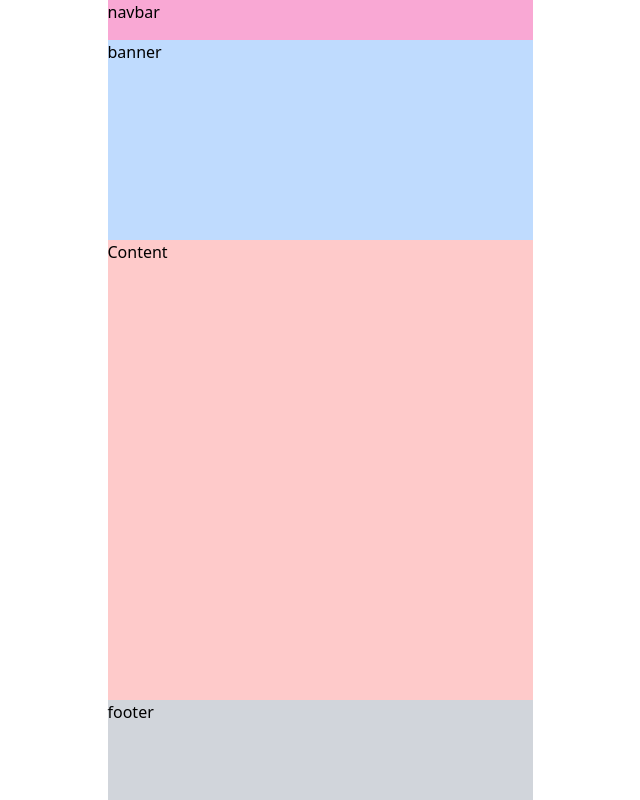
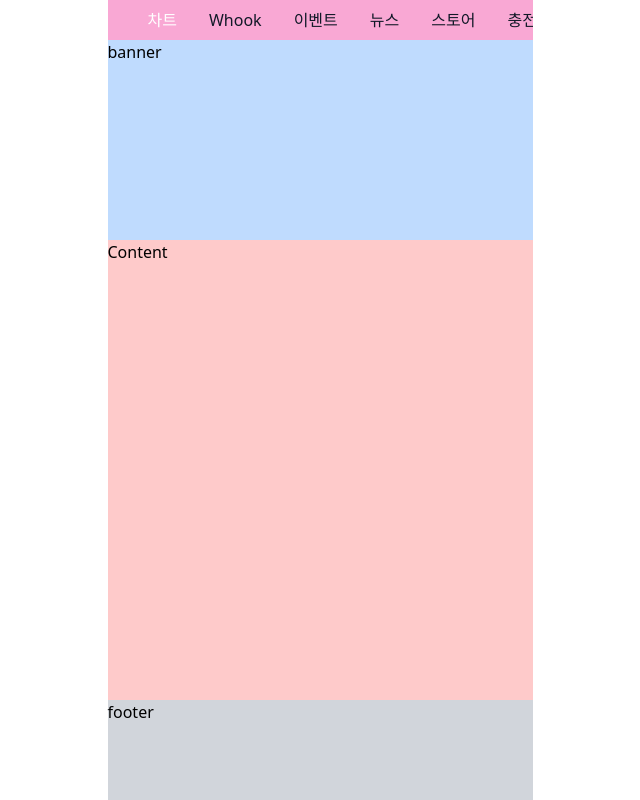
Before and after one commit to petercoco626/hanteo-global-assignment, a Next.js app: page / in a window 1280 px wide. Shown: the whole page, without its empty margins (320-960 px from the left). Built offline with nearby package versions, Linux system fonts and the light colour scheme.

Commit message:
[feat] navbar UI + 기본 로직

```diff
--- a/components/navbar.tsx
+++ b/components/navbar.tsx
@@ -1,3 +1,72 @@
+'use client';
+
+import clsx from 'clsx';
+import { useState } from 'react';
+
+type Navbar = 'chart' | 'whook' | 'event' | 'news' | 'store' | 'charger';
+
 export function Navbar() {
-  return <nav className="w-full h-10 bg-pink-300">navbar</nav>;
+  // TODO : contents와 연동을 위해 zustand로 연동해야함.
+  const [selectedNavbarOption, setSelectedNavbarOption] =
+    useState<Navbar>('chart');
+
+  const handleNavbarOptionClick = (navbarOption: Navbar) => {
+    setSelectedNavbarOption(navbarOption);
+    // TODO : 선택한 navbar에 따라 위치 조정 animation이 필요할것 같음.
+  };
+
+  return (
+    <nav
+      className={clsx(
+        'w-full h-10 bg-pink-300 py-1 px-10',
+        'flex gap-8 overflow-x-hidden'
+      )}
+    >
+      {navbarOptions.map((option) => (
+        <button
+          type="button"
+          key={option.type}
+          className={clsx(
+            'text-nowrap',
+            selectedNavbarOption === option.type
+              ? 'text-white'
+              : 'text-gray-900'
+          )}
+          onClick={() => handleNavbarOptionClick(option.type)}
+        >
+          {option.title}
+        </button>
+      ))}
+    </nav>
+  );
 }
+
+const navbarOptions: {
+  title: string;
+  type: Navbar;
+}[] = [
+  {
+    title: '차트',
+    type: 'chart',
+  },
+  {
+    title: 'Whook',
+    type: 'whook',
+  },
+  {
+    title: '이벤트',
+    type: 'event',
+  },
+  {
+    title: '뉴스',
+    type: 'news',
+  },
+  {
+    title: '스토어',
+    type: 'store',
+  },
+  {
+    title: '충전소',
+    type: 'charger',
+  },
+];
```
Also changed, not shown: package.json (+6 -5 lines), 1 other file (tests, documents, lock files or other folders).
